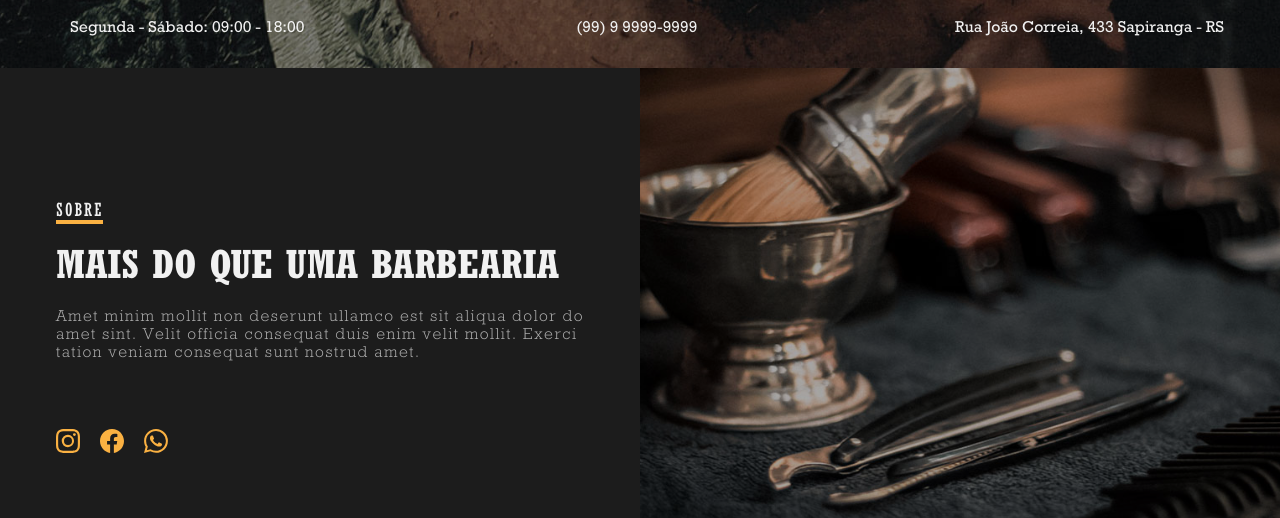
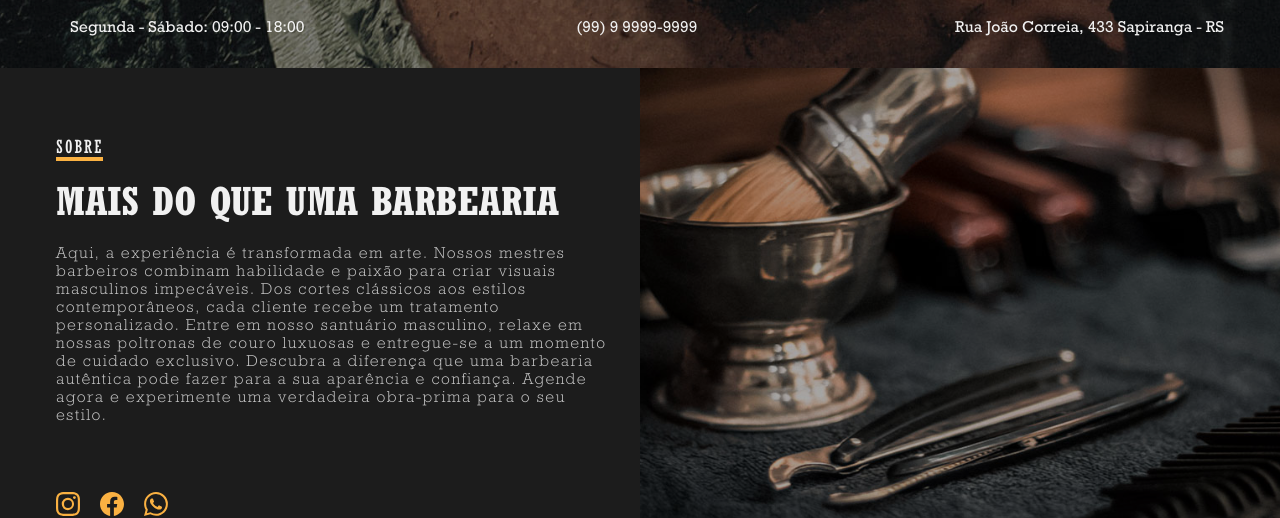
Before and after one commit to GuiPiangers/barberProject, a React (Vite) app: page / in a window 1280 px wide. Shown: the part 860-1378 px from the top of the page. Built offline with nearby package versions, Linux system fonts and the light colour scheme; no server answers; the database is empty.

Commit message:
change about text

```diff
--- a/src/Components/LandingPage/sectionAbout/Index.jsx
+++ b/src/Components/LandingPage/sectionAbout/Index.jsx
@@ -13,7 +13,7 @@ export default function About(){
                         <Topic>Sobre</Topic>
                         <Title>MAIS DO QUE UMA BARBEARIA</Title>
                         <p data-animation='left'>
-                            Amet minim mollit non deserunt ullamco est sit aliqua dolor do amet sint. Velit officia consequat duis enim velit mollit. Exerci tation veniam consequat sunt nostrud amet.
+                            Aqui, a experiência é transformada em arte. Nossos mestres barbeiros combinam habilidade e paixão para criar visuais masculinos impecáveis. Dos cortes clássicos aos estilos contemporâneos, cada cliente recebe um tratamento personalizado. Entre em nosso santuário masculino, relaxe em nossas poltronas de couro luxuosas e entregue-se a um momento de cuidado exclusivo. Descubra a diferença que uma barbearia autêntica pode fazer para a sua aparência e confiança. Agende agora e experimente uma verdadeira obra-prima para o seu estilo.
                         </p>
                     <div className="social-container">
                         <a href="/">
--- a/src/Components/LandingPage/sectionHero/Hero.css
+++ b/src/Components/LandingPage/sectionHero/Hero.css
@@ -30,7 +30,8 @@
 }
 
 .hero__content h1{
-    font-family: 'Rockwell-condensed-bold', serif;
+    font-family: 'Rockwell-condensed-bold', sans-serif;
+    font-weight: bold;
     font-size: 96px;
     color: var(--color_title_light);
     letter-spacing: 4px;
--- a/src/Components/usual/Button/Button.css
+++ b/src/Components/usual/Button/Button.css
@@ -13,7 +13,7 @@
 .button--landin-page{
     border: 4px solid var(--color_emphasis);
     background: transparent;
-    font-family: 'Rockwell-condensed',  serif;
+    font-family: 'Rockwell-condensed',  sans-serif;
     letter-spacing: 2px;
     text-transform: uppercase;
     color: var(--color_title_light);
@@ -23,7 +23,7 @@
 }
 
 .link-button{
-    font-family: 'Rockwell-condensed',  serif;
+    font-family: 'Rockwell-condensed',  sans-serif;
     letter-spacing: 2px;
     color: var(--color_title_light);
     text-decoration: none;
--- a/src/Components/usual/ProfessionalCard/ProfessionalCard.css
+++ b/src/Components/usual/ProfessionalCard/ProfessionalCard.css
@@ -37,6 +37,7 @@
     width: 70%;
     overflow: hidden;
     transition: 0.3s;
+    height: fit-content;
 }
 
 [data-animation='left'] .professional-card__name-container{
@@ -50,7 +51,7 @@
 
 .professional-card__name{
     --name-size: 24px;
-    font-family: 'Rockwell-condensed';
+    font-family: 'Rockwell-condensed', sans-serif;
     font-size: var(--name-size);
     text-align: center;
     color: var(--color_title_light);
--- a/src/Components/usual/Title/Title.css
+++ b/src/Components/usual/Title/Title.css
@@ -1,5 +1,6 @@
 .title{
-    font-family: 'Rockwell-condensed-bold', serif;
+    font-family: 'Rockwell-condensed-bold', sans-serif;
+    font-weight: bold;
     font-size: 40px;
     text-transform: uppercase;
 }
--- a/src/Components/usual/Topic/Topic.css
+++ b/src/Components/usual/Topic/Topic.css
@@ -1,7 +1,7 @@
 .topic{
     position: relative;
     width: fit-content;
-    font-family: 'Rockwell-condensed', serif;
+    font-family: 'Rockwell-condensed', '', sans-serif;
     font-size: 18px;
     letter-spacing: 2px;
     text-transform: uppercase;
--- a/src/styles/geralConfig.css
+++ b/src/styles/geralConfig.css
@@ -18,13 +18,14 @@
     font-family: 'Rockwell-bold';
     src: url(../assets/fonts/rockwell-bold.ttf) format('truetype');
 }
+@import url('https://fonts.googleapis.com/css2?family=Roboto+Condensed:wght@400;700&family=Roboto:wght@300;400;500;700&display=swap');
 
 :root {
     --color_emphasis: #FAB142;
     --color_background: #1C1C1C;
     --color_title_dark: #1C1C1C;
     --color_title_light: #f1f1f1;
-    --color_text_light: #b1b1b1;
+    --color_text_light: #c7c7c7;
 }
 
 .page{
```
